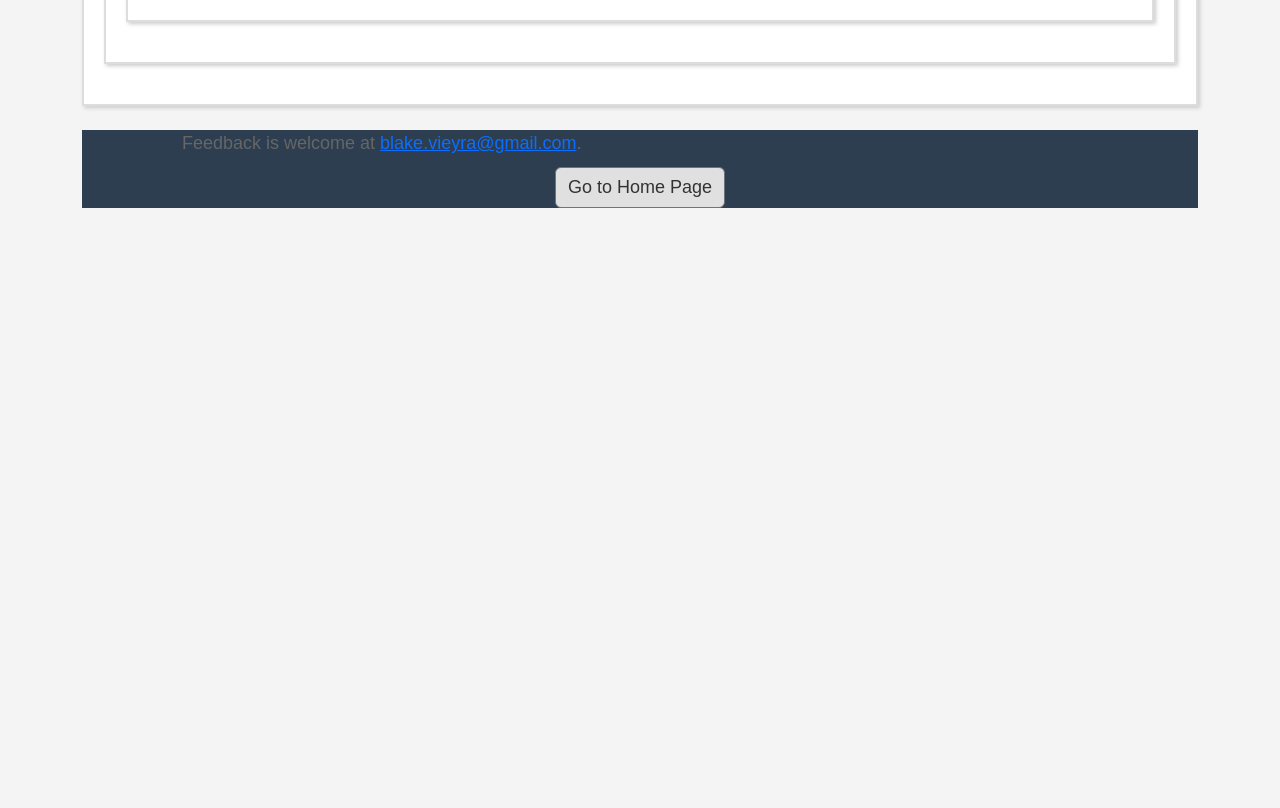
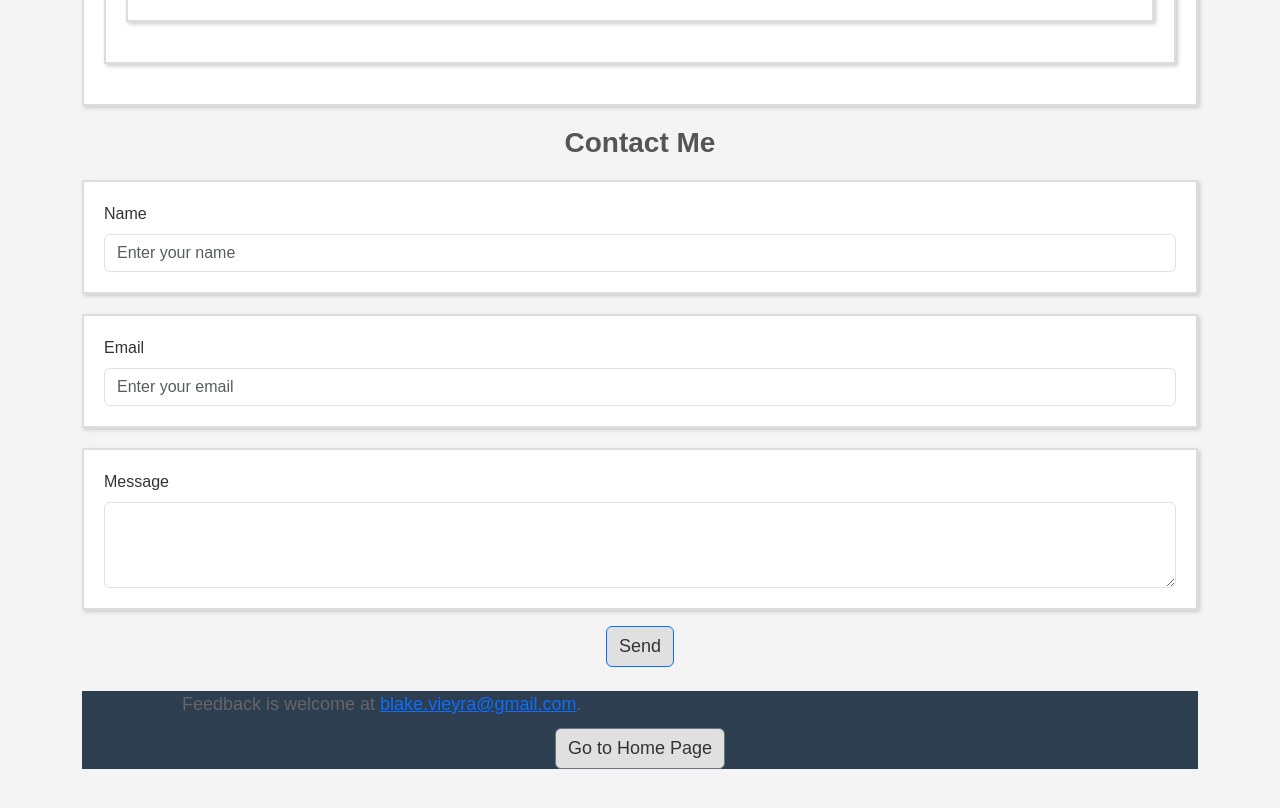
Before and after one commit to blakevieyra/PersonalSite, a plain HTML site: page html/projects.html in a window 1280 px wide. Shown: the part 1195-2003 px from the top of the page. Before the commit the page ends 1427 px from the top, so only its background shows below. Drawn offline with nearby package versions, Linux system fonts and the light colour scheme.

Commit message:
Update projects.html

```diff
--- a/html/projects.html
+++ b/html/projects.html
@@ -102,6 +102,24 @@
             </button>
         </div>
 
+        <section class="mb-5" id="contactForm">
+            <h2>Contact Me</h2>
+            <form>
+    <div class="mb-3">
+        <label for="nameInput" class="form-label">Name</label>
+        <input type="text" class="form-control" id="nameInput" placeholder="Enter your name" required>
+    </div>
+    <div class="mb-3">
+        <label for="emailInput" class="form-label">Email</label>
+        <input type="email" class="form-control" id="emailInput" placeholder="Enter your email" required>
+    </div>
+    <div class="mb-3">
+        <label for="messageTextarea" class="form-label">Message</label>
+        <textarea class="form-control" id="messageTextarea" rows="3" required></textarea>
+    </div>
+    <button type="submit" class="btn btn-primary">Send</button>
+</form>
+
         <footer class="text-center mt-4 mb-4">
             <p>Feedback is welcome at <a href="mailto:blake.vieyra@gmail.com">blake.vieyra@gmail.com</a>.</p>
             <a class="btn btn-secondary" href="home.html">Go to Home Page</a>
```
